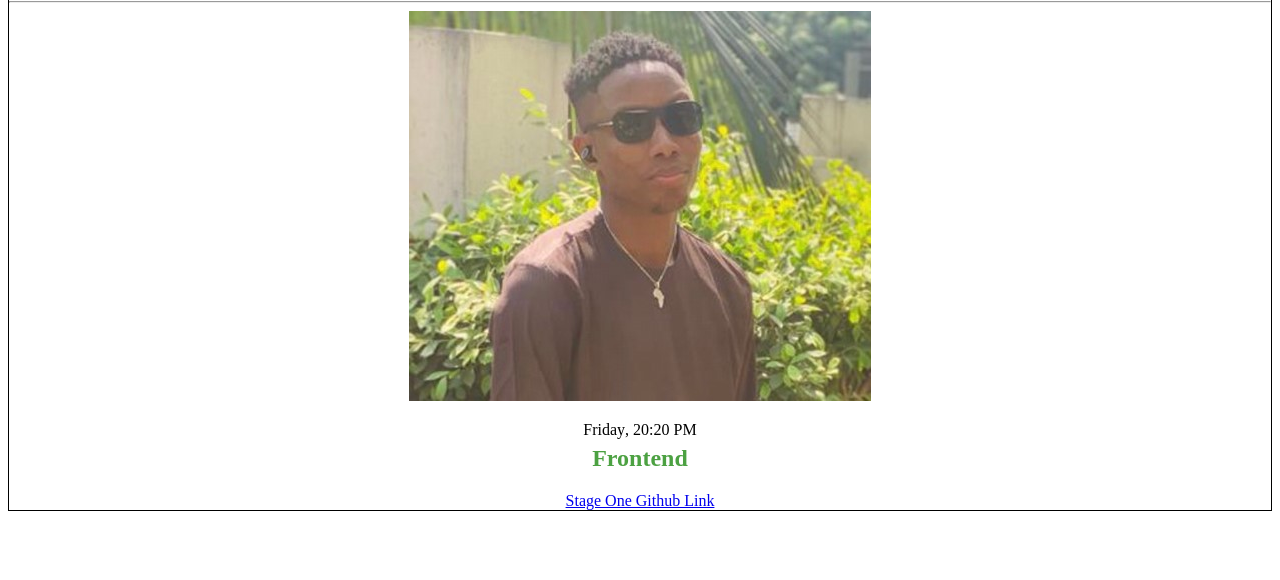
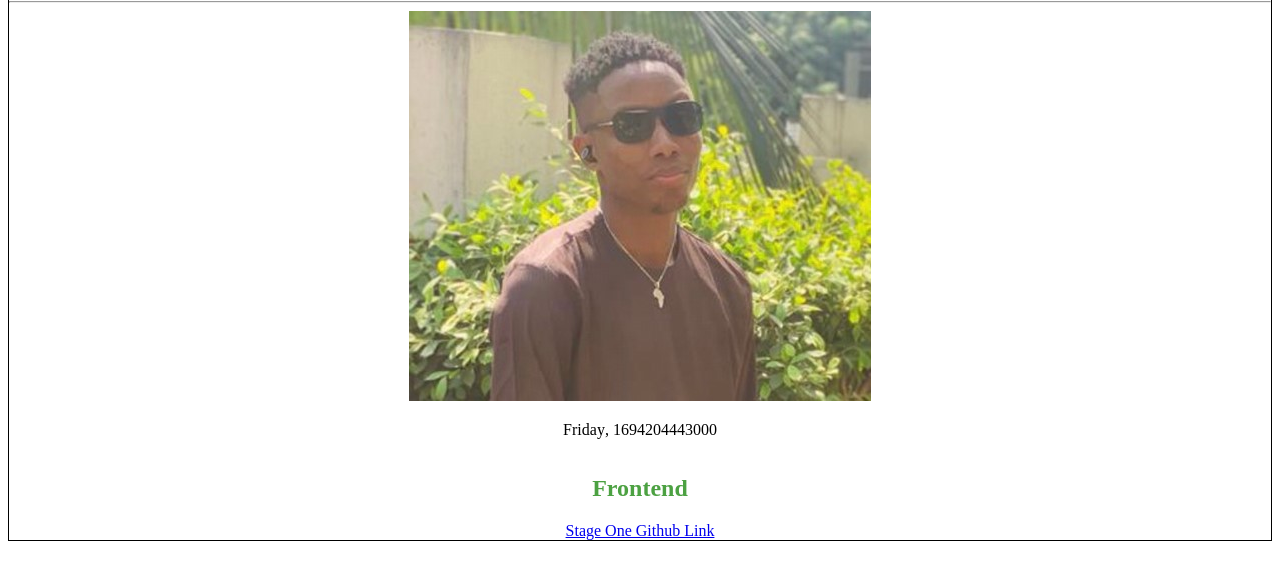
Before and after one commit to bintus-ux/stage-one-task, a plain HTML site: page stage-one-task/web-page.html in a window 1280 px wide. Shown: the part 88-668 px from the top of the page. Drawn offline with Linux system fonts and the light colour scheme.

Commit message:
new answer

```diff
--- a/stage-one-task/web-page.html
+++ b/stage-one-task/web-page.html
@@ -9,18 +9,16 @@
 <body>
     <div id="personal-details-container">
        <div id="personal-details-wrapper">
-          <h1 id="slackUserName">
+          <h1 data-testid="slackUserName">
              Bintus
           </h1>
            <hr />
-          <image id="slackDisplayImage" alt="Bintus" src="/stage-one-task/profile-picture-folder/avatar.jpg"/>
+          <image data-testid="slackDisplayImage" alt="Bintus" src="/profile-picture-folder/avatar.jpg"/>
          <div>
-              <p id="currentDayOfTheWeek"></p>,
-            <span id="currentUTCTime">
-               <p id="currentUTCHour"></p>:<p id="currentUTCMinute"></p> <p id="ap"></p>
-            </span>
-                <h2 id="myTrack">Frontend</h2>
-                   <a href="https://github.com/bintus-ux/stage-one-task" id="githubURL">Stage One Github Link</a>
+            <p data-testid="currentDayOfTheWeek" id="currentDayOfTheWeek"></p>,
+              <p data-testid="currentUTCTime" id="currentUTCTime"></p>
+                <h2 data-testid="myTrack">Frontend</h2>
+                <a href="https://github.com/bintus-ux/stage-one-task" data-testid="githubURL">Stage One Github Link</a>
          </div>
        </div>
    </div>
@@ -30,18 +28,13 @@
 
        let date = new Date();
 
-       let day = weekday[date.getDay()];
+       let currentDay = weekday[date.getDay()];
 
-       let hour = date.getUTCHours();
+       let time = date.getTime()
 
-       let minute = date.getUTCMinutes();
 
-       let ante_post = hour >= 12 ? 'PM' : 'AM'
-
-        document.getElementById("currentDayOfTheWeek").innerHTML = day;
-        document.getElementById("currentUTCHour").innerHTML = hour;
-        document.getElementById("currentUTCMinute").innerHTML = minute;
-        document.getElementById("ap").innerHTML = ante_post;
-   </script>
-</body>
+        document.getElementById("currentDayOfTheWeek").innerHTML = currentDay;
+        document.getElementById("currentUTCTime").innerHTML = time
+        </script>
+      </body>
 </html>
```
